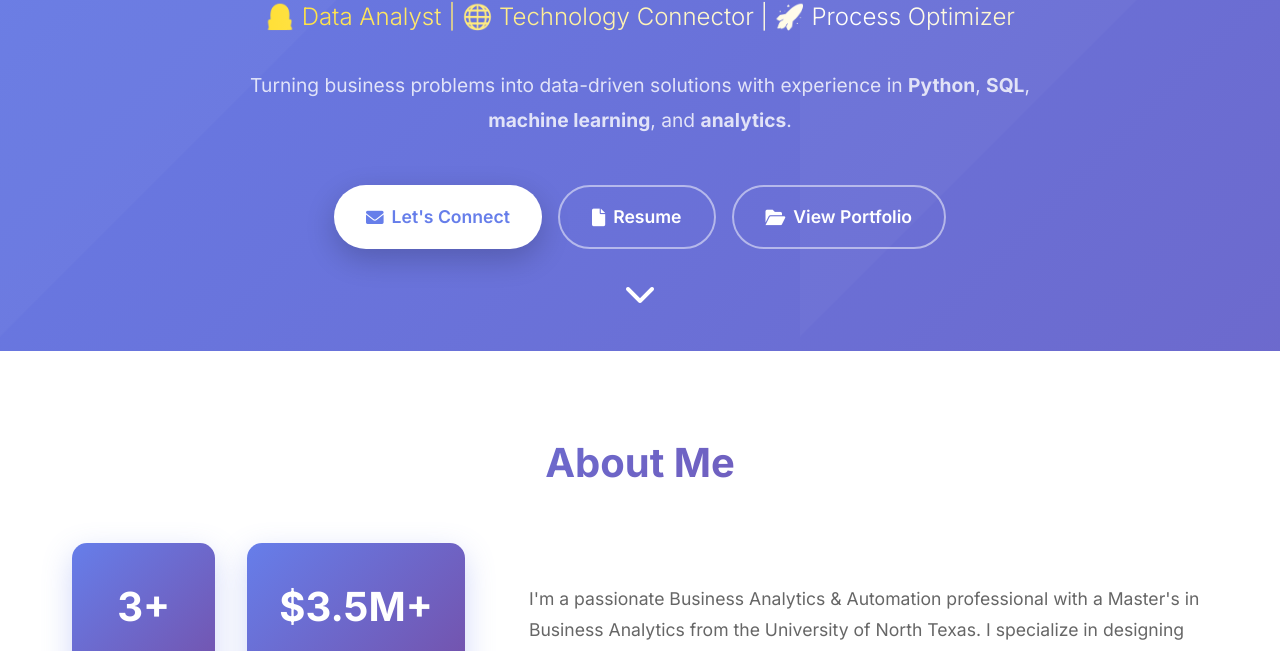
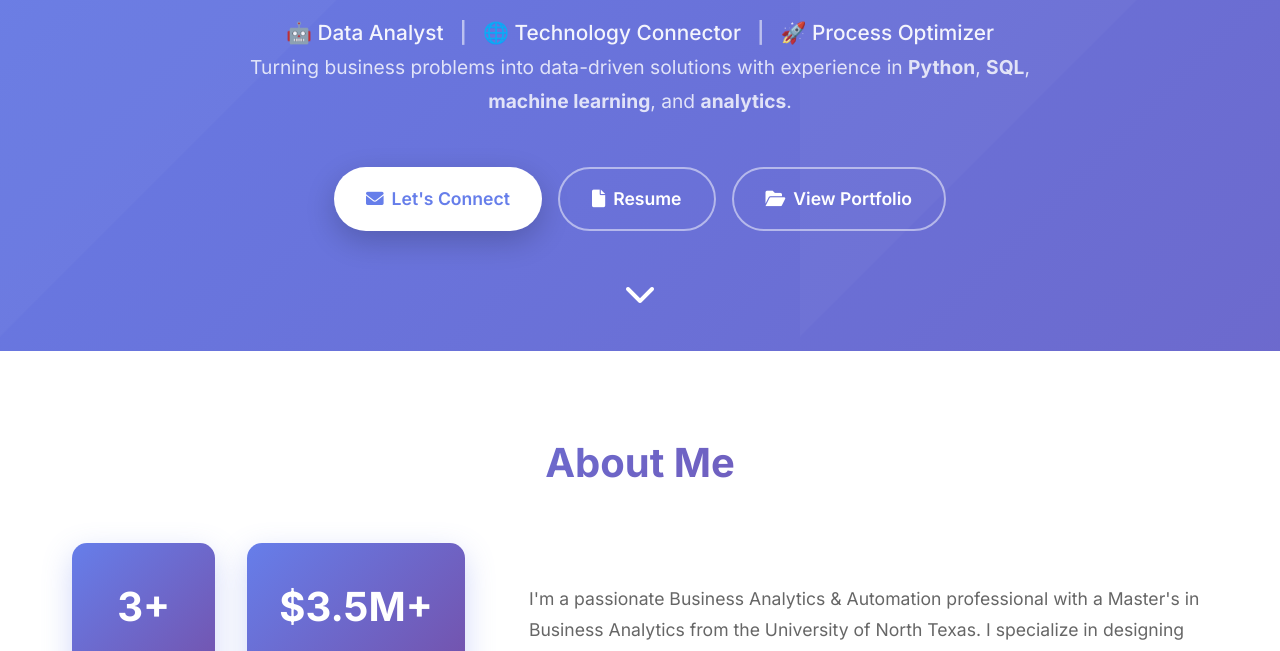
Before and after one commit to TrishaChandur/TrishaChandur.github.io, a plain HTML site: page index.html in a window 1280 px wide. Shown: the part 449-1100 px from the top of the page. Drawn offline with Linux system fonts and the light colour scheme.

Commit message:
Update index.html

```diff
--- a/index.html
+++ b/index.html
@@ -7,29 +7,61 @@
   <link href="https://cdnjs.cloudflare.com/ajax/libs/font-awesome/6.0.0/css/all.min.css" rel="stylesheet" />
   <link href="https://fonts.googleapis.com/css2?family=Inter:wght@300;400;500;600;700&display=swap" rel="stylesheet" />
   <style>
+    /* roles line: one-time slide-in from right, then stop */
+.hero-roles {
+  display: flex;
+  justify-content: center;
+  align-items: center;
+  gap: 1rem;
+  flex-wrap: wrap;
+  margin-top: .75rem;
+  font-size: 1.3rem;
+  font-weight: 500;
+  color: rgba(255,255,255,.92);
+}
+
+.hero-roles > span {
+  opacity: 0;
+  transform: translateX(40px);
+  animation: slideInOnce .6s ease-out forwards;
+}
+
+/* small stagger so it looks like a smooth right-to-left reveal */
+.hero-roles > span:nth-child(1) { animation-delay: .0s; }
+.hero-roles > span:nth-child(2) { animation-delay: .08s; }
+.hero-roles > span:nth-child(3) { animation-delay: .16s; }
+.hero-roles > span:nth-child(4) { animation-delay: .24s; }
+.hero-roles > span:nth-child(5) { animation-delay: .32s; }
+.hero-roles > span:nth-child(6) { animation-delay: .40s; }
+.hero-roles > span:nth-child(7) { animation-delay: .48s; }
+
+/* the bar separator style */
+.hero-roles .divider {
+  color: rgba(255,255,255,.55);
+  font-weight: 600;
+  transform: translateX(40px);
+}
+
+/* keyframes: move from right -> settle in place, keep final state */
+@keyframes slideInOnce {
+  0%   { opacity: 0; transform: translateX(40px); }
+  100% { opacity: 1; transform: translateX(0); }
+}
+
+/* accessibility: disable motion if user requests reduced motion */
+@media (prefers-reduced-motion: reduce) {
+  .hero-roles > span {
+    animation: none;
+    opacity: 1;
+    transform: none;
+  }
+}
     *{margin:0;padding:0;box-sizing:border-box}
     body{font-family:'Inter',sans-serif;line-height:1.6;color:#333;background:linear-gradient(135deg,#667eea 0%,#764ba2 100%);min-height:100vh}
 
     /* Nav */
     nav{position:fixed;top:0;width:100%;background:rgba(255,255,255,.95);backdrop-filter:blur(10px);z-index:1000;padding:1rem 0;box-shadow:0 2px 20px rgba(0,0,0,.1)}
     .nav-container{max-width:1200px;margin:0 auto;display:flex;justify-content:space-between;align-items:center;padding:0 2rem}
-    /* Shimmer effect for subtitle under name */
-.hero-roles {
-  font-size: 1.3rem;
-  font-weight: 600;
-  display: inline-block;
-  background: linear-gradient(90deg, #ffd700, #ffffff, #ffd700);
-  background-size: 200% auto;
-  -webkit-background-clip: text;
-  -webkit-text-fill-color: transparent;
-  animation: shimmer 3s linear infinite;
-}
-
-@keyframes shimmer {
-  to {
-    background-position: 200% center;
-  }
-}
     .logo{font-size:1.5rem;font-weight:700;background:linear-gradient(135deg,#667eea,#764ba2);-webkit-background-clip:text;-webkit-text-fill-color:transparent}
     .nav-links{display:flex;list-style:none;gap:2rem}
     .nav-links a{text-decoration:none;color:#333;font-weight:500;transition:all .3s ease;position:relative}
@@ -147,13 +179,13 @@
         <img src="profilepic.png" alt="Trisha Chandur" class="profile-img" />
       </div>
       <h1>Trisha Chandur</h1>
-     <p class="subtitle hero-roles">
-            <span>👩‍💻 Data Analyst</span>
-            <span class="sep">|</span>
-            <span>🌐 Technology Connector</span>
-            <span class="sep">|</span>
-            <span>🚀 Process Optimizer</span>
-          </p>
+      <div class="hero-roles">
+        <span>🤖 Data Analyst</span>
+        <span class="divider">|</span>
+        <span>🌐 Technology Connector</span>
+        <span class="divider">|</span>
+        <span>🚀 Process Optimizer</span>
+      </div>
       <p class="description">
         Turning business problems into data-driven solutions with experience in
         <strong>Python</strong>, <strong>SQL</strong>, <strong>machine learning</strong>, and <strong>analytics</strong>.
```
